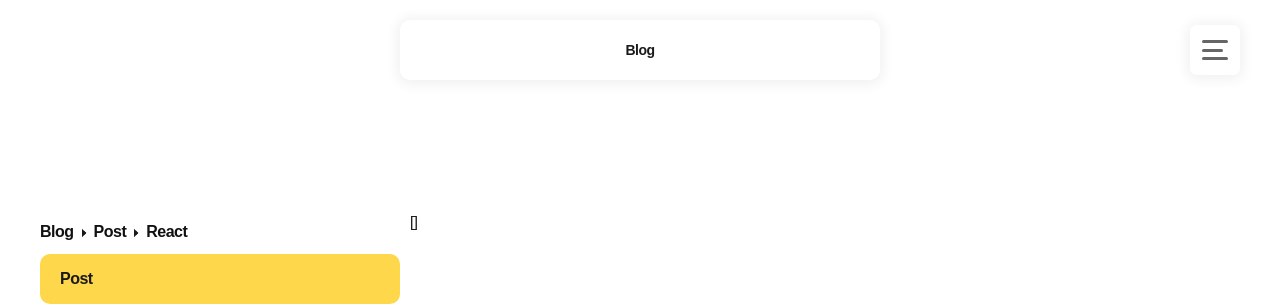
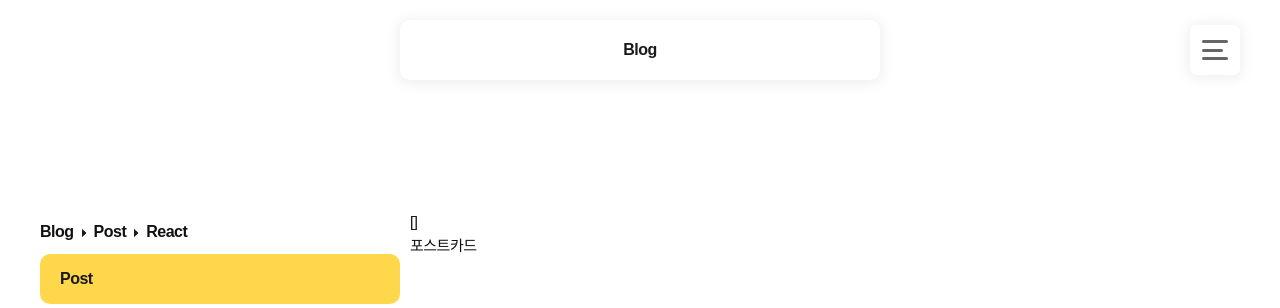
Before and after one commit to ttt-hyun/nextblog, a Next.js app: page /post in a window 1280 px wide. Shown: the top 308 px of the page. Built offline with nearby package versions, Linux system fonts and the light colour scheme; no server answers; the database is empty; a web font is replaced by a local one.

Commit message:
mdx file upload

```diff
--- a/src/app/post/page.js
+++ b/src/app/post/page.js
@@ -1,3 +1,4 @@
+import PostCard from "@/components/postCard/postCard";
 import supabase from "@/utils/supabase";
 
 const PostPage = async () => {
@@ -6,6 +7,12 @@ const PostPage = async () => {
     return (
         <div className="page-post">
             {JSON.stringify(data, null, 2)}
+            <PostCard />
+
+
+
+
+
         </div>
     )
 }
--- a/src/components/header/Header.js
+++ b/src/components/header/Header.js
@@ -5,7 +5,7 @@ const header = () => {
                 <div className='header-inner max-grid'>
                     <div className='header-contents flex-box justify-content-center'>
                         <div className='title-box rd10 prim-shadow flex-center'>
-                            <h1 className="fs14 fw800 default-clr">Blog</h1>
+                            <h1 className="fs16 fw800 default-clr">Blog</h1>
                         </div>
                         <button className='menu-button prim-btn sz5 prim-shadow flex-center'>
                             <div className='menu-box flex-box flex-column justify-content-between'>
--- /dev/null
+++ b/src/components/postCard/postCard.js
@@ -0,0 +1,9 @@
+const PostCard = () => {
+    return (
+        <>
+            <div>포스트카드</div>
+        </>
+    )
+}
+
+export default PostCard;
```
